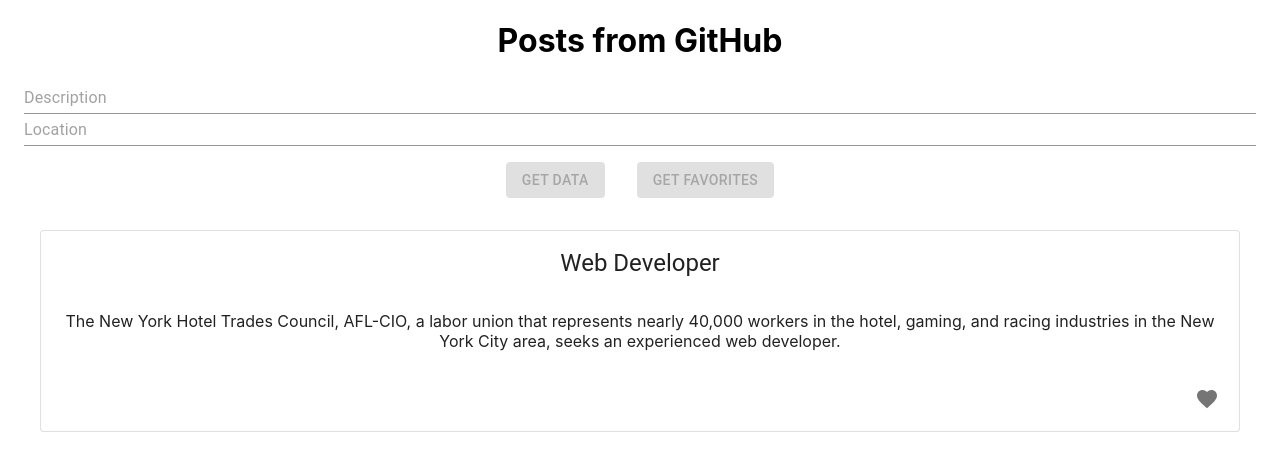
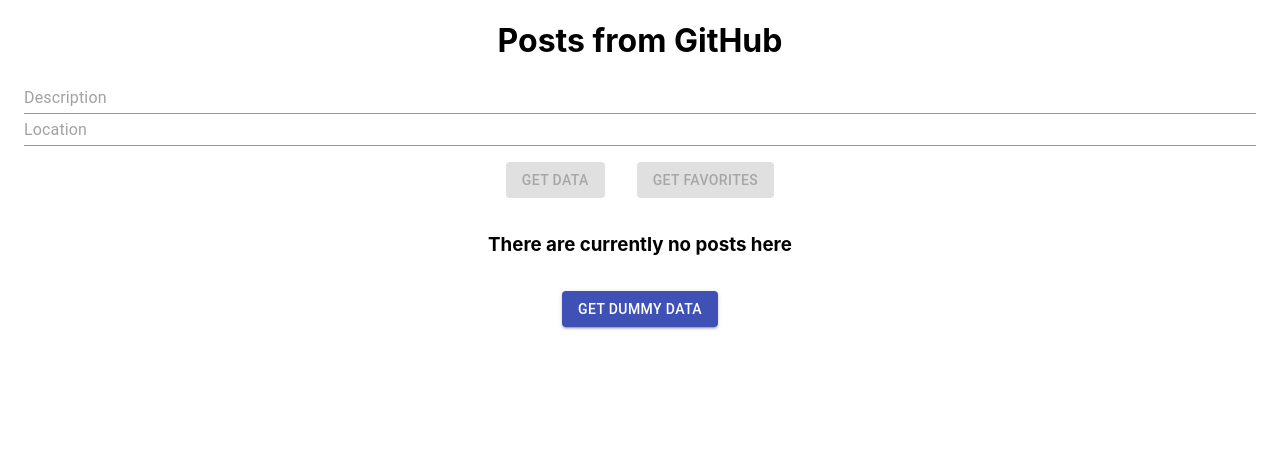
Before and after one commit to SugarF0x/sber-test, a React (Create React App) app: page / in a window 1280 px wide. Shown: the top 468 px of the page. Built offline with nearby package versions, Linux system fonts and the light colour scheme.

Commit message:
:recycle: Fix render inline conditionals
> Move inline checks from render to a separate method

```diff
--- a/src/components/Post.tsx
+++ b/src/components/Post.tsx
@@ -63,9 +63,7 @@
         </CardContent>
         <CardActions style={ this.favoriteButton }>
           <IconButton aria-label="add to favorites" onClick={ this.favoriteAction }>
-            <FavoriteIcon color={ this.props.favorite
-                                  ? 'secondary'
-                                  : 'action' }/>
+            <FavoriteIcon color={ this.props.favorite ? 'secondary' : 'action' }/>
           </IconButton>
         </CardActions>
       </Card>
--- a/src/components/Posts.tsx
+++ b/src/components/Posts.tsx
@@ -23,35 +23,57 @@
 }
 
 class Wrapper extends React.Component<IWrapProps, IWrapState> {
+  pickPosts = () => {
+    switch (this.props.status) {
+      case 'success':
+        if (this.props.posts.length === 0) {
+          return (
+            <div>
+              <h3>There are currently no posts here</h3>
+              <Button style={ { margin: '1rem' } }
+                      variant="contained"
+                      color="primary"
+                      onClick={ () => {
+                        /**
+                         * these functions can't be fixed as typsecript considers them unasignable
+                         * this will not be an issue with regular js
+                         */
+                        this.props.getDummyPosts()
+                      } }
+              >
+                Get dummy data
+              </Button>
+            </div>
+          )
+        } else {
+          return this.props.posts.map((entry: IPost) => (
+            <Post key={ entry.id } post={ entry } favorite={ this.props.favorites.indexOf(entry.id) !== -1 }/>
+          ))
+        }
+      case 'fetching':
+        return (
+          <div>
+            <h3>Fetching data...</h3>
+            <CircularProgress/>
+          </div>
+        )
+      case 'not_found':
+        return (
+          <h3>No search results found for this query</h3>
+        )
+      default:
+        return (
+          <h3>Oops!.. Something went wrong!</h3>
+        )
+    }
+  }
+
   render() {
     return (
       <div>
         <h1>Posts from GitHub</h1>
         <SearchBar/>
-        { this.props.status === 'success'
-          ? this.props.posts.length === 0
-            ? <div>
-              <h3>There are currently no posts here</h3>
-              <Button style={ { margin: '1rem' } }
-                      variant="contained"
-                      color="primary"
-                      onClick={ this.props.getDummyPosts() }
-              >
-                Get dummy data
-              </Button>
-            </div>
-            : this.props.posts.map((entry: IPost) => (
-              <Post key={ entry.id } post={ entry } favorite={ this.props.favorites.indexOf(entry.id) !== -1 }/>
-            ))
-          : this.props.status === 'fetching'
-            ? <div>
-              <h3>Fetching data...</h3>
-              <CircularProgress/>
-            </div>
-            : this.props.status === 'not_found'
-              ? <h3>No search results found for this query</h3>
-              : <h3>Oops!.. Something went wrong!</h3>
-        }
+        { this.pickPosts() }
       </div>
     );
   }
```
Also changed, not shown: 1 other file (tests, documents, lock files or other folders).
